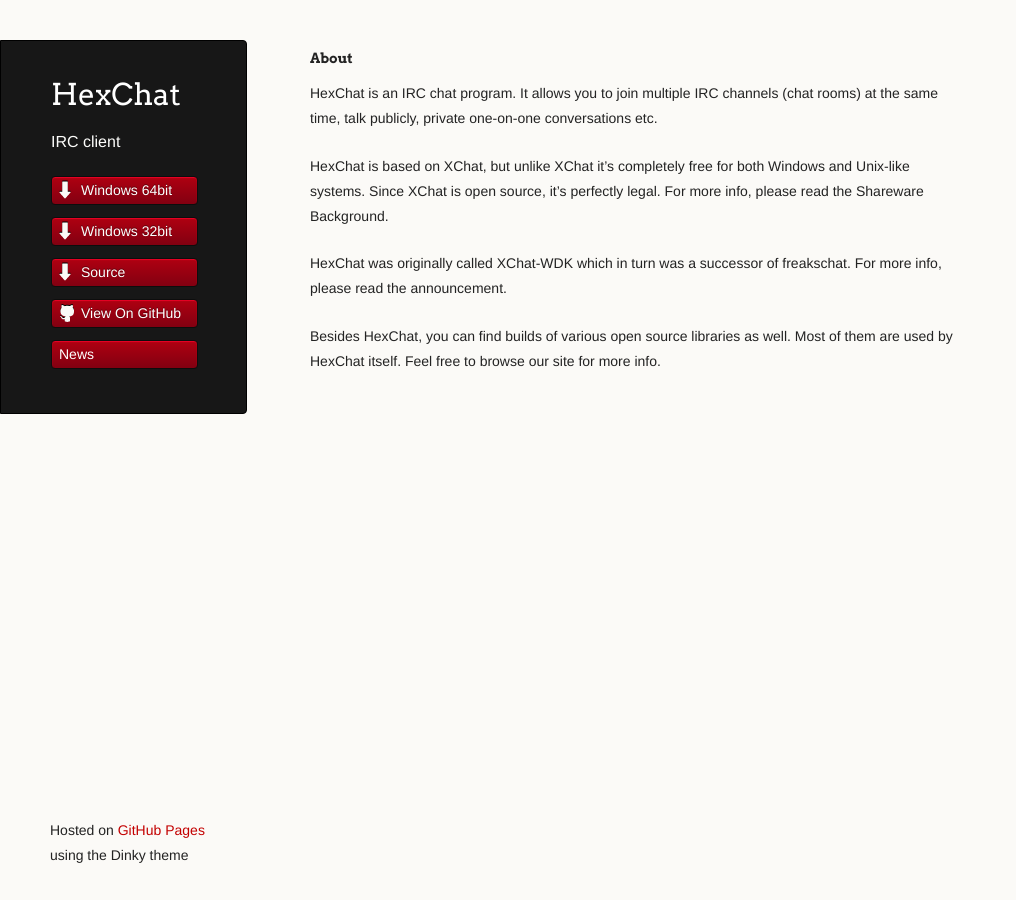
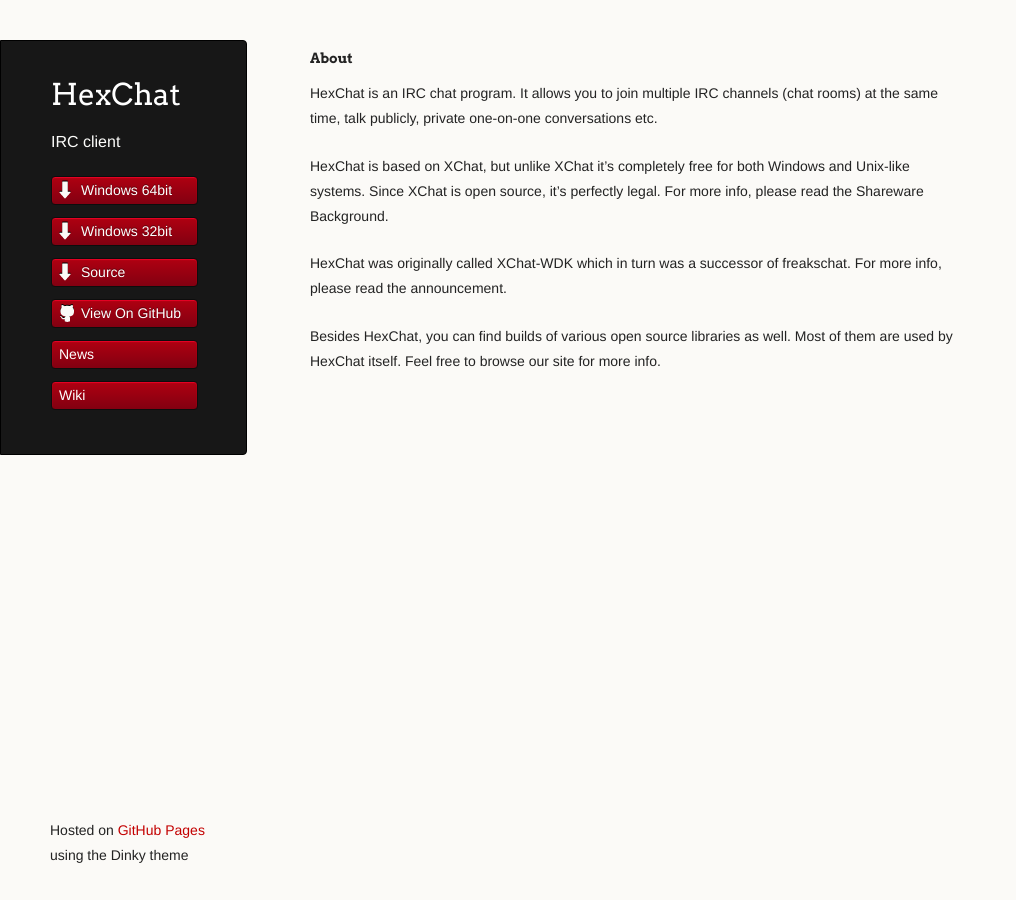
Before and after one commit to hexchat/hexchat.github.com, a Jekyll site: the page built from index.md, in a window 1280 px wide. Shown: the whole page, without its empty margins (0-1016 px from the left). Built offline with Jekyll 4.4.1, drawn with Linux system fonts in a browser that asks for light colours.

Commit message:
Update _layouts/default.html

```diff
--- a/_layouts/default.html
+++ b/_layouts/default.html
@@ -37,6 +37,7 @@
           <li class="download"><a class="buttons" href="https://github.com/downloads/hexchat/hexchat/hexchat-{{ site.current_version }}.tar.xz">Source</a></li>
           <li><a class="buttons github" href="https://github.com/HexChat/hexchat">View On GitHub</a></li>
           <li><a href="/news.html">News</a></li>
+          <li><a href="https://github.com/hexchat/hexchat/wiki">Wiki</a></li>
         </ul>
       </header>
       <section>
```
